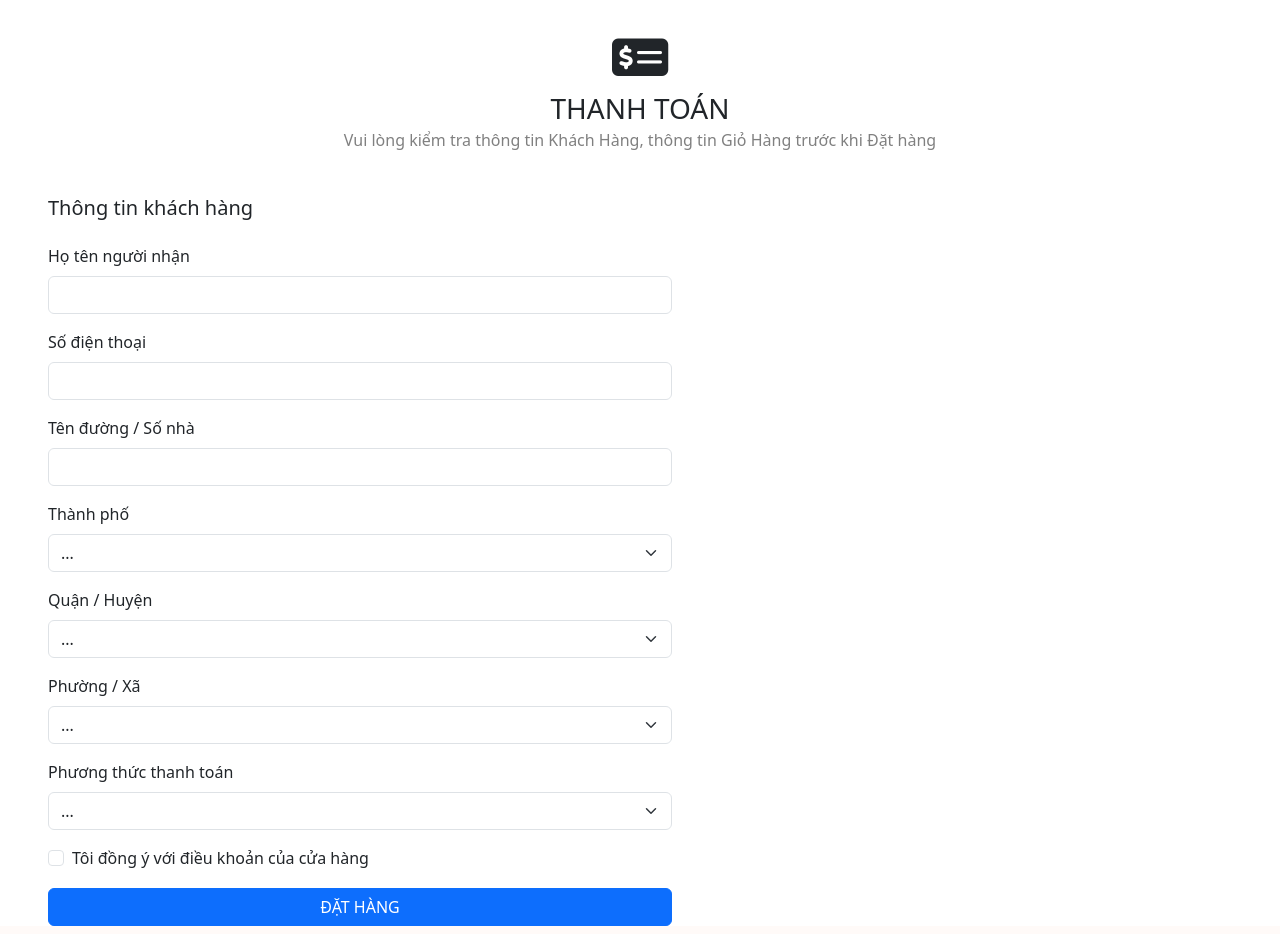
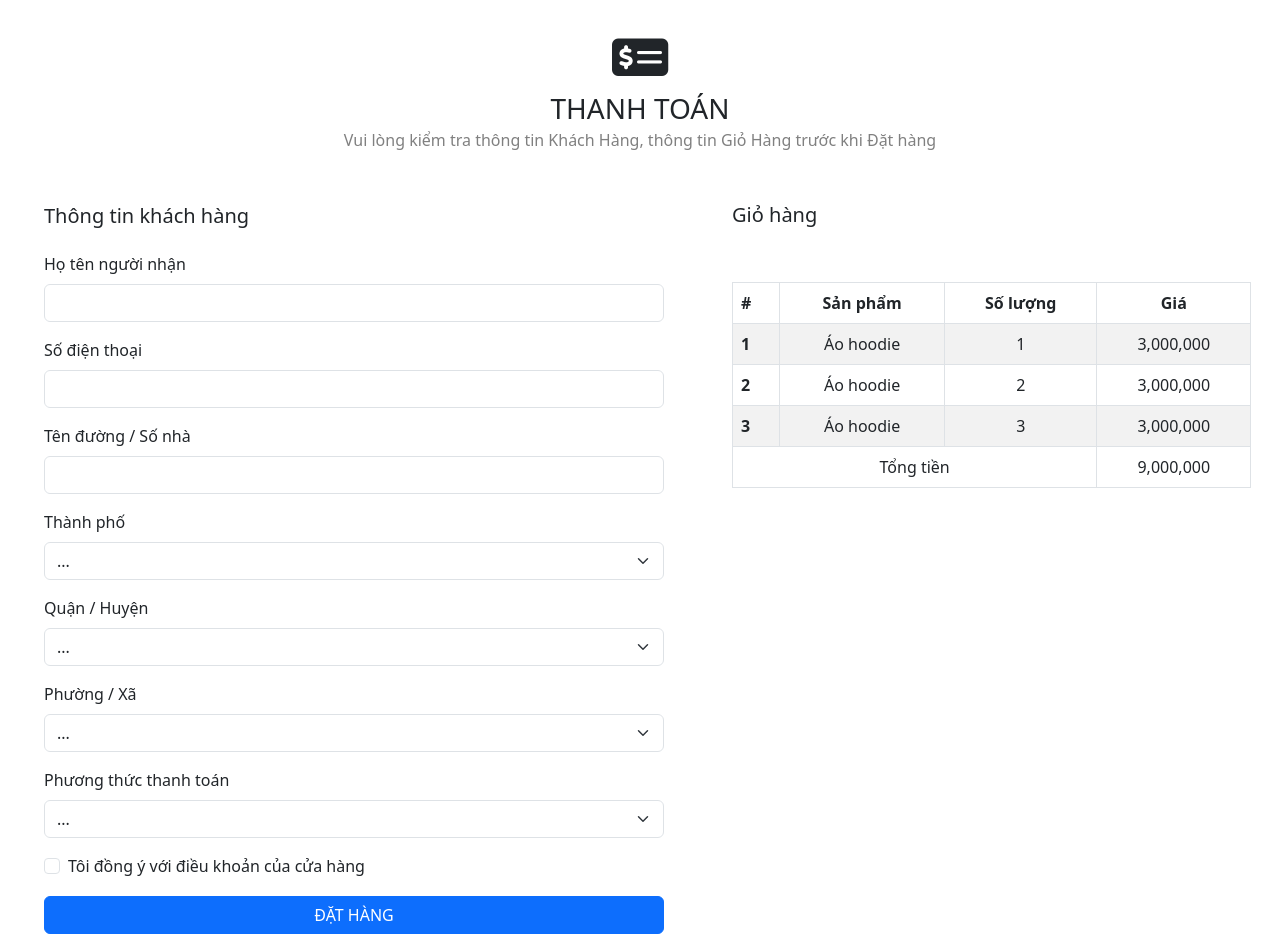
Before and after one commit to th2002/Shop_FashionHub, a PHP site: page /Shop_FashionHub/app/views/customer/oders/layout.php in a window 1280 px wide; the page is wider, and only the part inside the window is pictured. Shown: the part 211-1145 px from the top of that part. Run offline with PHP 8.4, Linux system fonts and the light colour scheme; some libraries are stand-ins or nearby versions.

Commit message:
update layout oders

```diff
--- a/app/views/customer/oders/layout.php
+++ b/app/views/customer/oders/layout.php
@@ -51,7 +51,7 @@ require_once '../../../../global.php';
         <h3 class="title">THANH TOÁN</h3>
         <h6 style="color: gray;">Vui lòng kiểm tra thông tin Khách Hàng, thông tin Giỏ Hàng trước khi Đặt hàng</h6>
 
-
+        <div class="row">
             <form class="row g-3 needs-validation col-md-6" style="margin: 30px 0 0 40px;" novalidate>
                 <h5>Thông tin khách hàng</h5>
                 <div class="col-md-12">
@@ -129,7 +129,8 @@ require_once '../../../../global.php';
                     </div>
                 </div>
                 <div class="col-12">
-                <button class="btn btn-primary" style="width: 100%;" type="button" id="liveToastBtn">ĐẶT HÀNG</button>
+                    <button class="btn btn-primary" style="width: 100%;" type="button" id="liveToastBtn">ĐẶT
+                        HÀNG</button>
                 </div>
             </form>
 
@@ -157,6 +158,45 @@ require_once '../../../../global.php';
                 </div>
             </div>
 
+            <div style="margin: 45px 0 0 40px;" class="col-md-5 cart">
+                <table style="margin-top: 55px;" class="table table-bordered table-striped table-hover">
+                    <h5 class="title_cart">Giỏ hàng</h5>
+                    <thead>
+                        <tr>
+                            <th scope="col">#</th>
+                            <th style="text-align: center;" scope="col">Sản phẩm</th>
+                            <th style="text-align: center;" scope="col">Số lượng</th>
+                            <th style="text-align: center;" scope="col">Giá</th>
+                        </tr>
+                    </thead>
+                    <tbody style="margin-top: 30px">
+                        <tr>
+                            <th scope="row">1</th>
+                            <td style="text-align: center;">Áo hoodie</td>
+                            <td style="text-align: center;" colspan="">1</td>
+                            <td style="text-align: center;" colspan="2">3,000,000</td>
+                        </tr>
+                        <tr>
+                            <th scope="row">2</th>
+                            <td style="text-align: center;">Áo hoodie</td>
+                            <td style="text-align: center;" colspan="">2</td>
+                            <td style="text-align: center;" colspan="2">3,000,000</td>
+                        </tr>
+                        <tr>
+                            <th scope="row">3</th>
+                            <td style="text-align: center;">Áo hoodie</td>
+                            <td style="text-align: center;" colspan="">3</td>
+                            <td style="text-align: center;" colspan="2">3,000,000</td>
+                        </tr>
+                        <tr>
+                            <td style="text-align: center;" colspan="3">Tổng tiền</td>
+                            <td style="text-align: center;" colspan="2">9,000,000</td>
+                        </tr>
+                    </tbody>
+                </table>
+            </div>
+        </div>
+
     </div>
 
 
```
Also changed, not shown: assets/css/oders.css (line endings or trailing spaces). Lines whose indentation alone changed are shown as unchanged.
